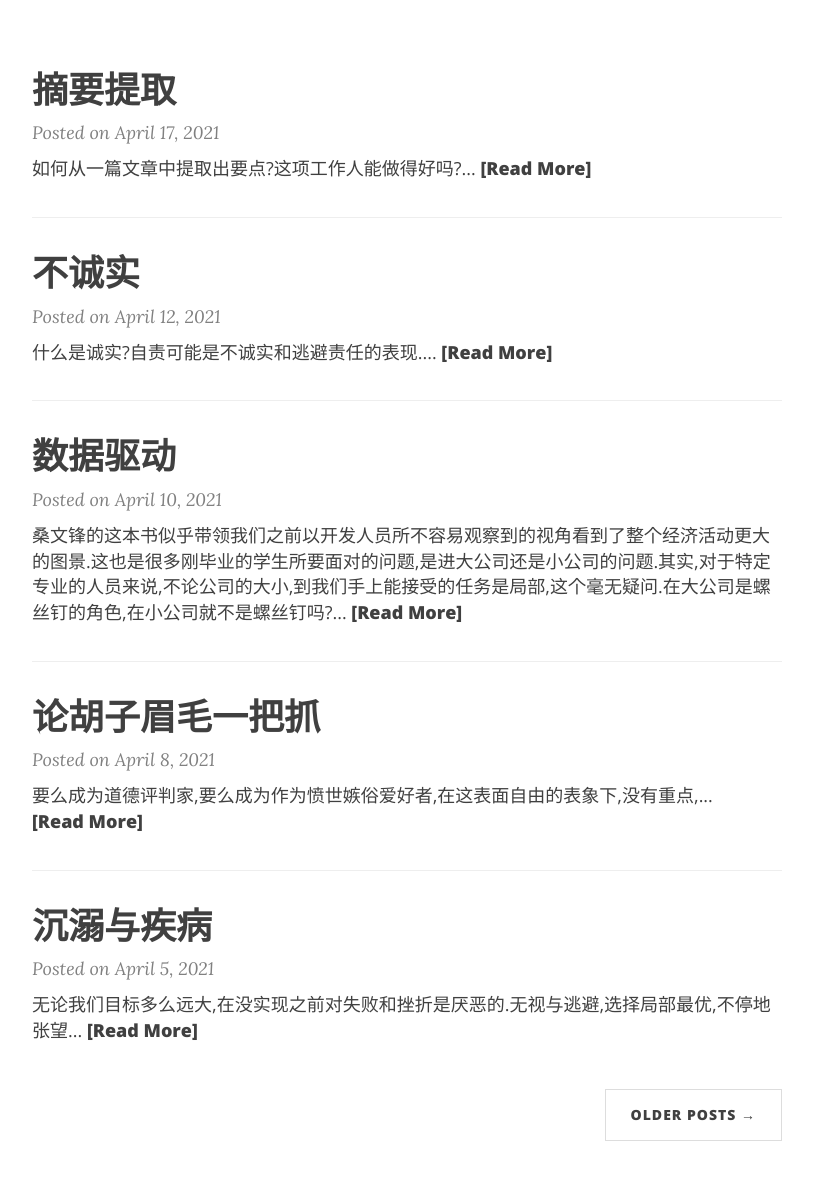
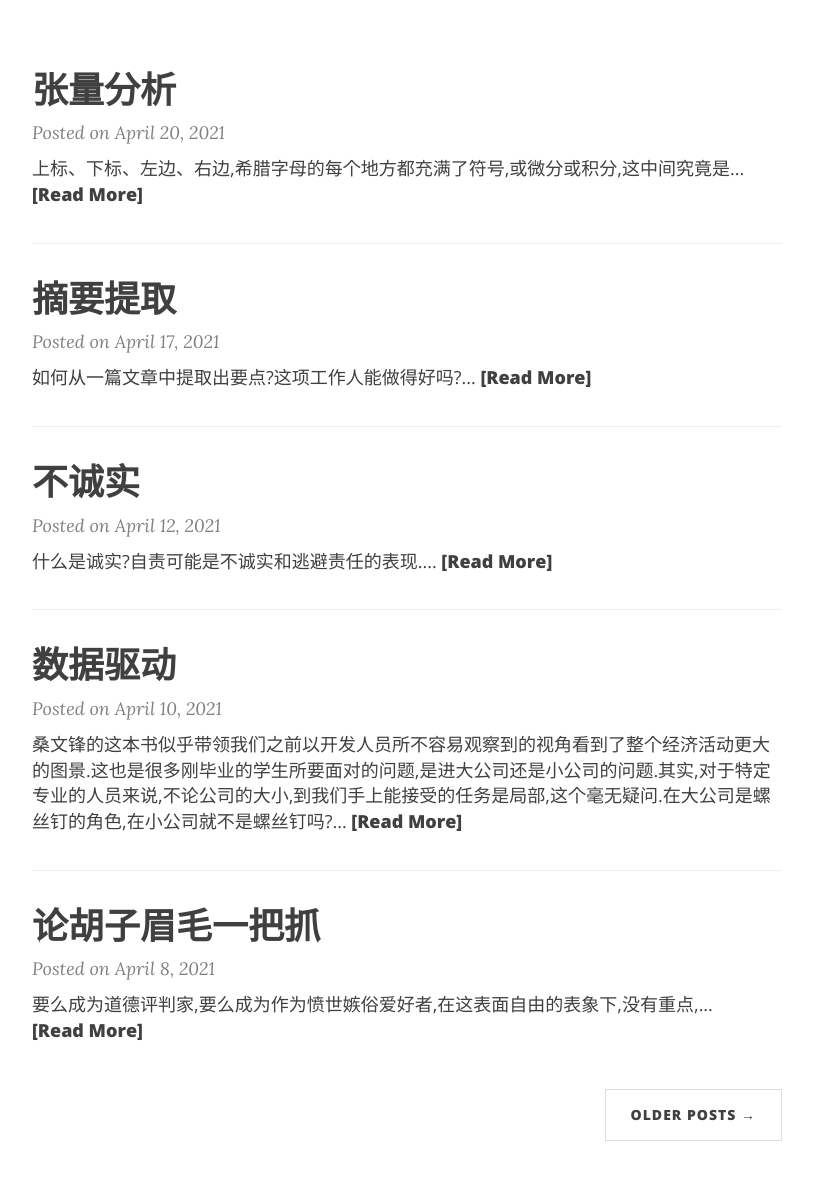
Before and after one commit to ZionPi/zionpi.github.io, a Jekyll site: the page built from index.html, in a window 1280 px wide and 1400 px high, scrolled down 348 px. Shown: the part 195-1375 px from the top of the window, without its empty margins (233-1046 px from the left). Built offline with Jekyll 4.4.1, drawn with Linux system fonts in a browser that asks for light colours; nearby versions of some CDN libraries; the list of posts is cut into pages by our own code.

Commit message:
add a post on tensor

```diff
--- a/_config.yml
+++ b/_config.yml
@@ -63,6 +63,7 @@ navbar-links:
     - 哲学: "philosophy"
     - 读论文: "https://www.cs.jhu.edu/~jason/advice/how-to-read-a-paper.html"
     - 提问: "https://github.com/ryanhanwu/How-To-Ask-Questions-The-Smart-Way/blob/main/README-zh_CN.md"
+    - 问问题: "https://stackoverflow.com/help/minimal-reproducible-example"
     - 会议纪要: "https://oll.libertyfund.org/title/farrand-the-records-of-the-federal-convention-of-1787-vol-1"
     - 运行方式: "https://fivebooks.com/best-books/venkatesh-rao-how-world-works/"
     - SICM: "https://tgvaughan.github.io/sicm/toc.html"
--- /dev/null
+++ b/_posts/2021-04-20-tensor-analysis.md
@@ -0,0 +1,6 @@
+---
+layout: post
+title: 张量分析
+---
+上标、下标、左边、右边,希腊字母的每个地方都充满了符号,或微分或积分,这中间究竟是
+一种杂乱无序的配置还是什么?
```
